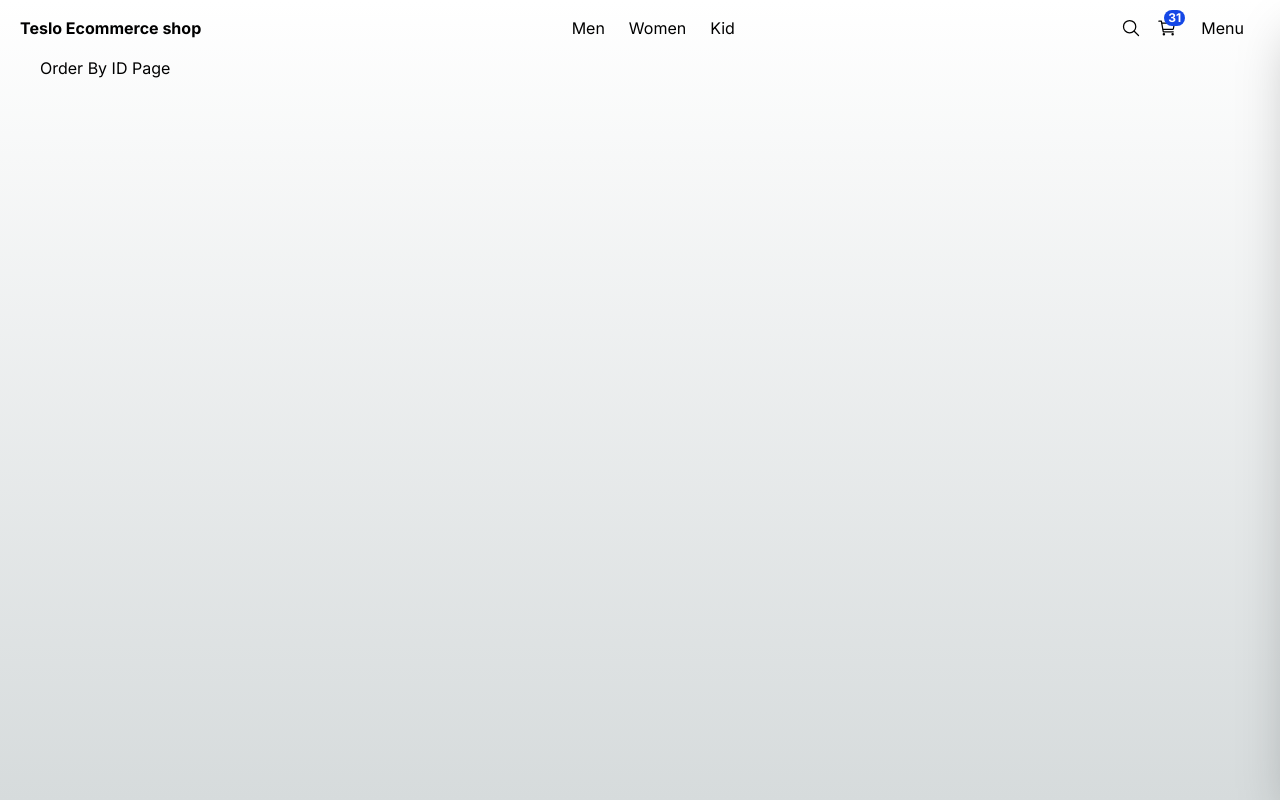
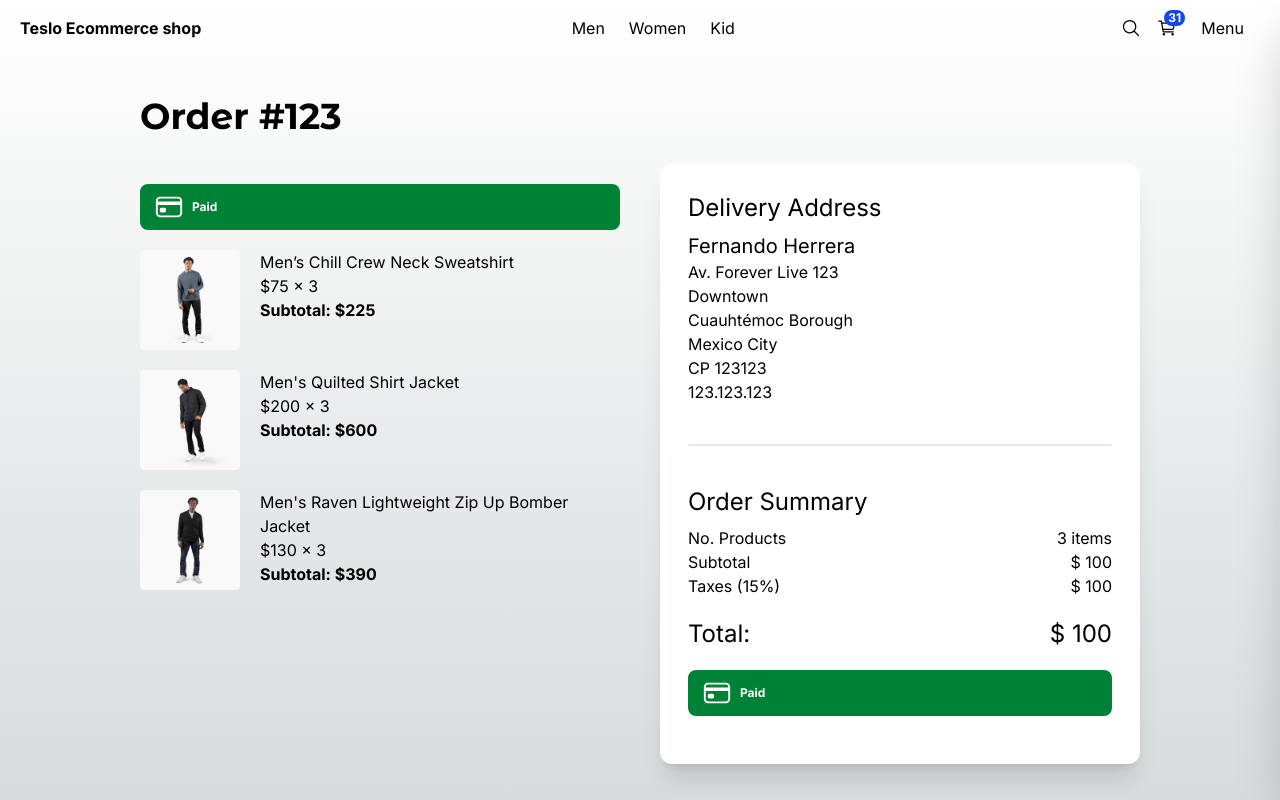
Before and after one commit to rabindranathfv/tesla-ecommerce-shop-next, a Next.js app: page /orders/123 in a window 1280 px wide. Built offline with nearby package versions, Linux system fonts and the light colour scheme.

Commit message:
feat: add orders and orderPagebyId

```diff
--- a/src/app/(shop)/orders/[id]/page.tsx
+++ b/src/app/(shop)/orders/[id]/page.tsx
@@ -1,7 +1,123 @@
-export default function OrderByIdPage() {
+import { Title } from "@/components";
+import { initialData } from "@/seed/seed";
+import Image from "next/image";
+import clsx from "clsx";
+import { IoCardOutline } from "react-icons/io5";
+
+const productsInCart = [
+  initialData.products[0],
+  initialData.products[1],
+  initialData.products[2],
+];
+
+interface Props {
+  params: {
+    id: string;
+  };
+}
+
+export default async function OrdersByIdPage({ params }: Props) {
+  const { id } = await params;
+
+  // Todo: verify
+  // redirect(/)
+
   return (
-    <div>
-      <h1>Order By ID Page</h1>
+    <div className="flex justify-center items-center mb-72 px-10 sm:px-0">
+      <div className="flex flex-col w-[1000px]">
+        <Title title={`Order #${id}`} />
+
+        <div className="grid grid-cols-1 sm:grid-cols-2 gap-10">
+          {/* Cart */}
+          <div className="flex flex-col mt-5">
+            <div
+              className={clsx(
+                "flex items-center rounded-lg py-2 px-3.5 text-xs font-bold text-white mb-5",
+                {
+                  "bg-red-500": false,
+                  "bg-green-700": true,
+                },
+              )}
+            >
+              <IoCardOutline size={30} />
+              {/* <span className="mx-2">Pending payment</span> */}
+              <span className="mx-2">Paid</span>
+            </div>
+
+            {/* Items */}
+            {productsInCart.map((product) => (
+              <div key={product.slug} className="flex mb-5">
+                <Image
+                  src={`/products/${product.images[0]}`}
+                  width={100}
+                  height={100}
+                  style={{
+                    width: "100px",
+                    height: "100px",
+                  }}
+                  alt={product.title}
+                  className="mr-5 rounded"
+                />
+
+                <div>
+                  <p>{product.title}</p>
+                  <p>${product.price} x 3</p>
+                  <p className="font-bold">Subtotal: ${product.price * 3}</p>
+                </div>
+              </div>
+            ))}
+          </div>
+
+          {/* Checkout - Order Summary */}
+          <div className="bg-white rounded-xl shadow-xl p-7">
+            <h2 className="text-2xl mb-2">Delivery Address</h2>
+            <div className="mb-10">
+              <p className="text-xl">Fernando Herrera</p>
+              <p>Av. Forever Live 123</p>
+              <p>Downtown</p>
+              <p>Cuauhtémoc Borough</p>
+              <p>Mexico City</p>
+              <p>CP 123123</p>
+              <p>123.123.123</p>
+            </div>
+
+            {/* Divider */}
+            <div className="w-full h-0.5 rounded bg-gray-200 mb-10" />
+
+            <h2 className="text-2xl mb-2">Order Summary</h2>
+
+            <div className="grid grid-cols-2">
+              <span>No. Products</span>
+              <span className="text-right">3 items</span>
+
+              <span>Subtotal</span>
+              <span className="text-right">$ 100</span>
+
+              <span>Taxes (15%)</span>
+              <span className="text-right">$ 100</span>
+
+              <span className="mt-5 text-2xl">Total:</span>
+              <span className="mt-5 text-2xl text-right">$ 100</span>
+            </div>
+
+            <div className="mt-5 mb-2 w-full">
+              <div
+                className={clsx(
+                  "flex items-center rounded-lg py-2 px-3.5 text-xs font-bold text-white mb-5",
+                  {
+                    "bg-red-500": false,
+                    "bg-green-700": true,
+                  },
+                )}
+              >
+                <IoCardOutline size={30} />
+                {/* <span className="mx-2">Pending payment</span> */}
+                <span className="mx-2">Paid</span>
+              </div>
+            </div>
+          </div>
+        </div>
+      </div>
     </div>
   );
 }
--- a/src/app/(shop)/orders/page.tsx
+++ b/src/app/(shop)/orders/page.tsx
@@ -1,7 +1,83 @@
+// https://tailwindcomponents.com/component/hoverable-table
+import { Title } from "@/components";
+
+import Link from "next/link";
+import { IoCardOutline } from "react-icons/io5";
+
 export default function OrdersPage() {
   return (
-    <div>
-      <h1>Orders Page</h1>
-    </div>
+    <>
+      <Title title="Orders" />
+
+      <div className="mb-10">
+        <table className="min-w-full">
+          <thead className="bg-gray-200 border-b">
+            <tr>
+              <th
+                scope="col"
+                className="text-sm font-medium text-gray-900 px-6 py-4 text-left"
+              >
+                #ID
+              </th>
+              <th
+                scope="col"
+                className="text-sm font-medium text-gray-900 px-6 py-4 text-left"
+              >
+                Full Name
+              </th>
+              <th
+                scope="col"
+                className="text-sm font-medium text-gray-900 px-6 py-4 text-left"
+              >
+                Status
+              </th>
+              <th
+                scope="col"
+                className="text-sm font-medium text-gray-900 px-6 py-4 text-left"
+              >
+                Options
+              </th>
+            </tr>
+          </thead>
+          <tbody>
+            <tr className="bg-white border-b transition duration-300 ease-in-out hover:bg-gray-100">
+              <td className="px-6 py-4 whitespace-nowrap text-sm font-medium text-gray-900">
+                1
+              </td>
+              <td className="text-sm text-gray-900 font-light px-6 py-4 whitespace-nowrap">
+                Mark
+              </td>
+              <td className="flex items-center text-sm  text-gray-900 font-light px-6 py-4 whitespace-nowrap">
+                <IoCardOutline className="text-green-800" />
+                <span className="mx-2 text-green-800">Pagada</span>
+              </td>
+              <td className="text-sm text-gray-900 font-light px-6 ">
+                <Link href="/orders/123" className="hover:underline">
+                  Ver orden
+                </Link>
+              </td>
+            </tr>
+
+            <tr className="bg-white border-b transition duration-300 ease-in-out hover:bg-gray-100">
+              <td className="px-6 py-4 whitespace-nowrap text-sm font-medium text-gray-900">
+                1
+              </td>
+              <td className="text-sm text-gray-900 font-light px-6 py-4 whitespace-nowrap">
+                Mark
+              </td>
+              <td className="flex items-center text-sm  text-gray-900 font-light px-6 py-4 whitespace-nowrap">
+                <IoCardOutline className="text-red-800" />
+                <span className="mx-2 text-red-800">No Pagada</span>
+              </td>
+              <td className="text-sm text-gray-900 font-light px-6 ">
+                <Link href="/orders/123" className="hover:underline">
+                  Ver orden
+                </Link>
+              </td>
+            </tr>
+          </tbody>
+        </table>
+      </div>
+    </>
   );
 }
```
